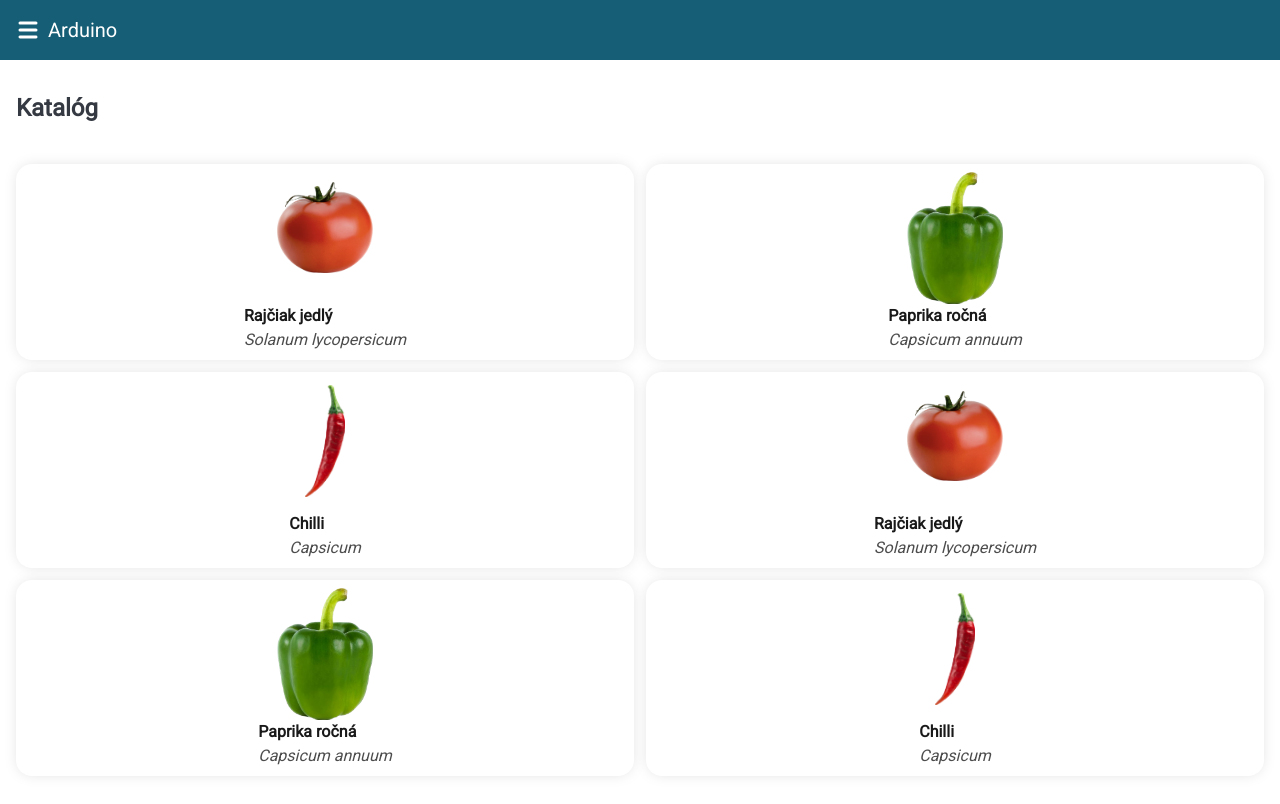
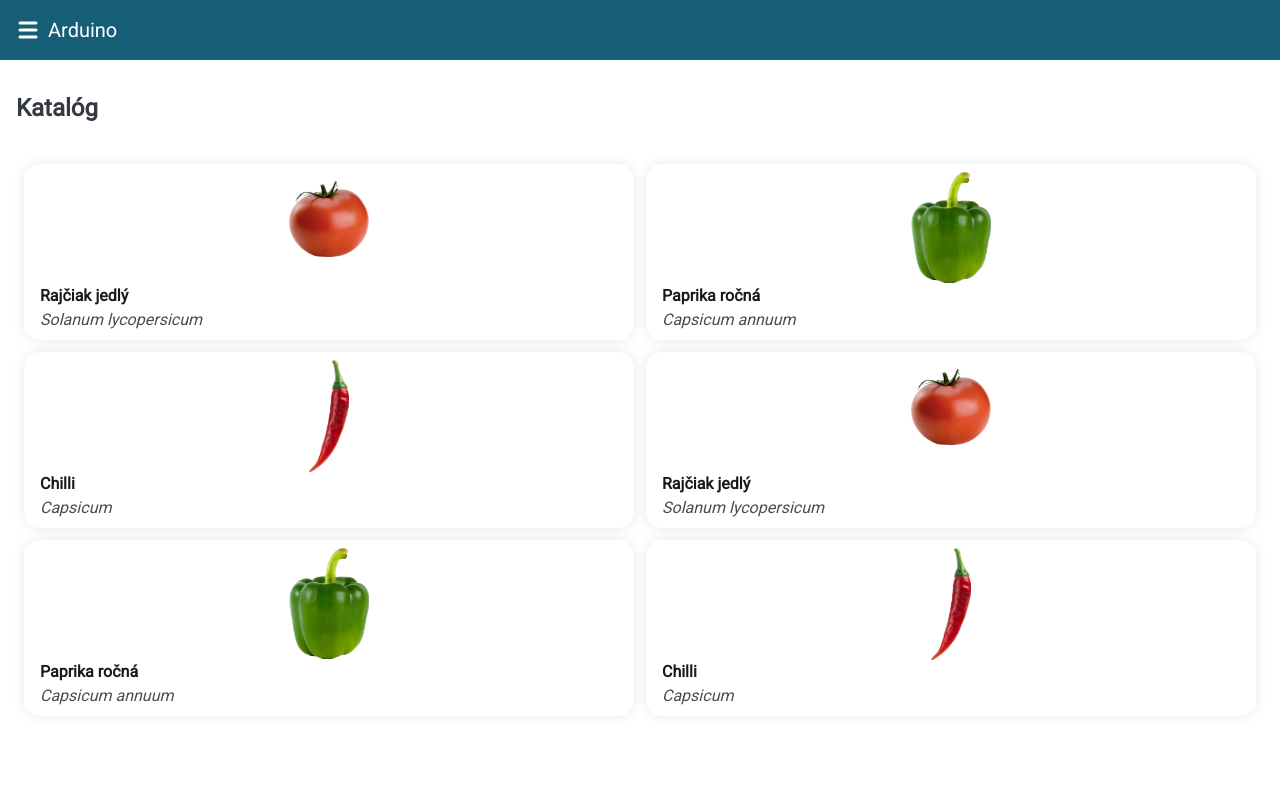
Before and after one commit to filip-krajcovic/arduino-greenhouse-client, a Vue app: page /catalogue in a window 1280 px wide. Shown: the top 804 px of the page. Built offline with nearby package versions, Linux system fonts and the light colour scheme; what vuefire would draw is missing.

Commit message:
Uprava obrazkov

```diff
--- a/package.json
+++ b/package.json
@@ -1,6 +1,6 @@
 {
   "name": "arduino-greenhouse-client",
-  "version": "0.0.25",
+  "version": "0.0.26",
   "author": "filipkrajcovic",
   "private": true,
   "scripts": {
--- a/src/components/Catalogue.vue
+++ b/src/components/Catalogue.vue
@@ -10,14 +10,16 @@ const items = [
     name: {
       sk: 'Rajčiak jedlý',
       latin: 'Solanum lycopersicum',
-    }
+    },
+    class: 'w-20 h-22'
   },
   {
     url: paprikaImageUrl,
     name: {
       sk: 'Paprika ročná',
       latin: 'Capsicum annuum',
-    }
+    },
+    class: 'w-20 h-26'
   },
   {
     url: chilliImageUrl,
@@ -32,14 +34,16 @@ const items = [
     name: {
       sk: 'Rajčiak jedlý',
       latin: 'Solanum lycopersicum',
-    }
+    },
+    class: 'w-20 h-22'
   },
   {
     url: paprikaImageUrl,
     name: {
       sk: 'Paprika ročná',
       latin: 'Capsicum annuum',
-    }
+    },
+    class: 'w-20 h-26'
   },
   {
     url: chilliImageUrl,
@@ -59,12 +63,12 @@ const items = [
     <div class="pt-8 pb-10">
         <span class="font-bold text-2xl text-gray-950/80">Katalóg</span>
     </div>
-    <div class="grid grid-cols-2 grid-rows-3 gap-3">
-      <div v-for="item in items" class="grid justify-center items-center flex-col shadow-[0px_0px_15px_-3px_rgba(0,0,0,0.15)] rounded-2xl">
+    <div class="grid grid-cols-2 grid-rows-3 gap-3 px-2">
+      <div v-for="item in items" class="grid  items-center flex-col shadow-[0px_0px_15px_-3px_rgba(0,0,0,0.15)] rounded-2xl">
         <div class="flex justify-center pt-2">
           <img :src="item.url" :class="item.class ?? 'w-24 h-26'" />
         </div>
-        <div class="flex flex-col self-end pb-2">
+        <div class="flex flex-col self-end pb-2 px-4">
           <h2 class="font-black text-black/90">{{ item.name.sk }}</h2>
           <i class="text-black/70">{{ item.name.latin }}</i>
         </div>
```
